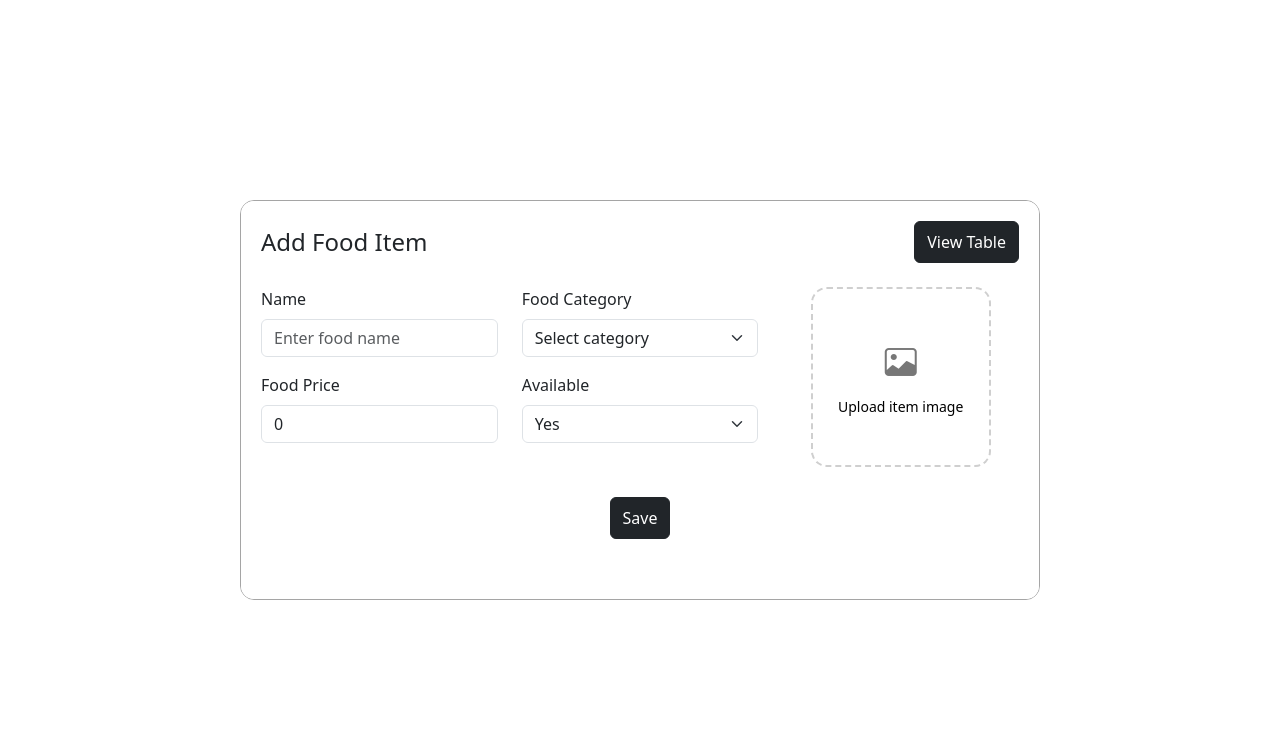
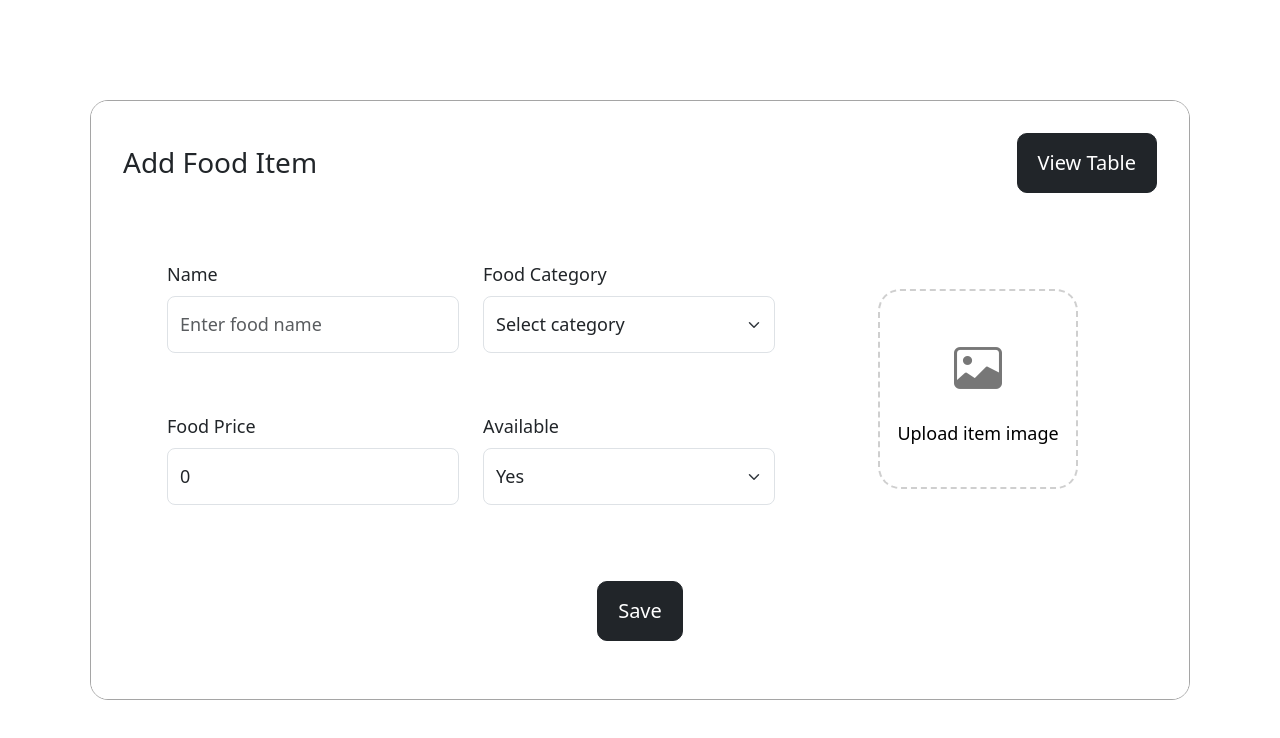
Before and after one commit to deshpandeishan/angular-app, an Angular app: page / in a window 1280 px wide. Both pictures are taken after a click on the button "Add Food Item". Shown: the top 738 px of the page. Built offline with nearby package versions, Linux system fonts and the light colour scheme.

Commit message:
add mq for edit icon

```diff
--- a/src/app/food/add-food/add-food.css
+++ b/src/app/food/add-food/add-food.css
@@ -1,8 +1,8 @@
 .image-upload-box {
-    width: 180px;
-    height: 180px;
+    width: 200px;
+    height: 200px;
     border: 2px dashed #cfcfcf;
-    border-radius: 16px;
+    border-radius: 22px;
     cursor: pointer;
     display: flex;
     flex-direction: column;
@@ -11,24 +11,24 @@
     background-color: #fff;
     text-align: center;
     color: #555;
+    margin: 50px;
     transition: border-color 0.2s ease;
-}
-
-.image-upload-box p {
-    margin: 0;
-    margin-top: 6px;
-    font-size: 14px;
-    font-weight: 500;
-    color: #000;
 }
 
 .image-upload-box:hover {
     border-color: #000;
 }
 
+.image-upload-box p {
+    margin: 10px 0 0 0;
+    font-size: 18px;
+    font-weight: 500;
+    color: #000;
+}
+
 .upload-icon {
-    font-size: 32px;
-    margin-bottom: 4px;
+    font-size: 48px;
+    margin-bottom: 6px;
     color: #777;
 }
 
@@ -36,11 +36,83 @@
     width: 100%;
     height: 100%;
     object-fit: cover;
-    border-radius: 14px;
+    border-radius: 18px;
 }
 
 .btn-dark {
-    font-size: 16px;
-    border-radius: 6px;
-    padding: 8px 12px;
+    font-size: 20px;
+    border-radius: 10px;
+    padding: 14px 20px;
 }
+
+h4 {
+    font-size: 28px;
+}
+
+.row {
+    padding: 22px;
+}
+
+.form-label {
+    font-size: 18px;
+    font-weight: 500;
+}
+
+.form-control,
+.form-select {
+    font-size: 18px;
+    padding: 14px 12px;
+    border-radius: 8px;
+}
+
+.row.mb-3,
+.row.mb-4 {
+    margin-bottom: 28px;
+}
+
+@media (max-width: 768px) {
+    .image-upload-box {
+        width: 150px;
+        height: 150px;
+        border-radius: 16px;
+        margin: 0;
+    }
+
+    .image-upload-box p {
+        font-size: 13px;
+        margin-top: 0px;
+    }
+
+    .upload-icon {
+        font-size: 22px;
+        margin-bottom: 4px;
+    }
+
+    .row {
+        padding: 0;
+    }
+
+    .preview-image {
+        border-radius: 14px;
+    }
+
+    .btn-dark {
+        font-size: 16px;
+        padding: 6px 16px;
+    }
+
+    h4 {
+        font-size: 18px;
+    }
+
+    .form-label {
+        font-size: 14px;
+        margin-top: 18px;
+    }
+
+    .form-control,
+    .form-select {
+        font-size: 14px;
+        padding: 8px 10px;
+    }
+}
--- a/src/app/food/edit-food/edit-food.css
+++ b/src/app/food/edit-food/edit-food.css
@@ -1,8 +1,8 @@
 .image-upload-box {
-    width: 180px;
-    height: 180px;
+    width: 200px;
+    height: 200px;
     border: 2px dashed #cfcfcf;
-    border-radius: 16px;
+    border-radius: 22px;
     cursor: pointer;
     display: flex;
     flex-direction: column;
@@ -11,24 +11,24 @@
     background-color: #fff;
     text-align: center;
     color: #555;
+    margin: 50px;
     transition: border-color 0.2s ease;
-}
-
-.image-upload-box p {
-    margin: 0;
-    margin-top: 6px;
-    font-size: 14px;
-    font-weight: 500;
-    color: #000;
 }
 
 .image-upload-box:hover {
     border-color: #000;
 }
 
+.image-upload-box p {
+    margin: 10px 0 0 0;
+    font-size: 18px;
+    font-weight: 500;
+    color: #000;
+}
+
 .upload-icon {
-    font-size: 32px;
-    margin-bottom: 4px;
+    font-size: 48px;
+    margin-bottom: 6px;
     color: #777;
 }
 
@@ -36,11 +36,83 @@
     width: 100%;
     height: 100%;
     object-fit: cover;
-    border-radius: 14px;
+    border-radius: 18px;
 }
 
 .btn-dark {
-    font-size: 16px;
-    border-radius: 6px;
-    padding: 8px 12px;
+    font-size: 20px;
+    border-radius: 10px;
+    padding: 14px 20px;
 }
+
+h4 {
+    font-size: 28px;
+}
+
+.row {
+    padding: 22px;
+}
+
+.form-label {
+    font-size: 18px;
+    font-weight: 500;
+}
+
+.form-control,
+.form-select {
+    font-size: 18px;
+    padding: 14px 12px;
+    border-radius: 8px;
+}
+
+.row.mb-3,
+.row.mb-4 {
+    margin-bottom: 28px;
+}
+
+@media (max-width: 768px) {
+    .image-upload-box {
+        width: 150px;
+        height: 150px;
+        border-radius: 16px;
+        margin: 0;
+    }
+
+    .image-upload-box p {
+        font-size: 13px;
+        margin-top: 0px;
+    }
+
+    .upload-icon {
+        font-size: 22px;
+        margin-bottom: 4px;
+    }
+
+    .row {
+        padding: 0;
+    }
+
+    .preview-image {
+        border-radius: 14px;
+    }
+
+    .btn-dark {
+        font-size: 16px;
+        padding: 6px 16px;
+    }
+
+    h4 {
+        font-size: 18px;
+    }
+
+    .form-label {
+        font-size: 14px;
+        margin-top: 18px;
+    }
+
+    .form-control,
+    .form-select {
+        font-size: 14px;
+        padding: 8px 10px;
+    }
+}
--- a/src/app/food/food-table/food-table.css
+++ b/src/app/food/food-table/food-table.css
@@ -1,29 +1,36 @@
 .table {
-    border-radius: 8px;
+    border-radius: 14px;
     overflow: hidden;
     width: 100%;
     border-collapse: collapse;
+}
+
+.table th,
+.table td {
+    padding: 26px 32px;
+    vertical-align: middle;
+    border-bottom: 1px solid #ddd;
+    font-size: 18px;
+}
+
+.table th {
+    font-weight: 600;
+    font-size: 20px;
 }
 
 .table td:last-child {
     display: flex;
     justify-content: center;
     align-items: center;
-    gap: 12px;
-}
-
-.table th, .table td {
-    padding: 12px 15px;
-    vertical-align: middle;
-    border-bottom: 1px solid #ddd;
+    gap: 22px;
 }
 
 .table th:last-child {
     text-align: center;
 }
 
-.table th {
-    font-weight: 600;
+.bi-pencil {
+    font-size: 22px;
 }
 
 .bi-pencil:hover {
@@ -33,15 +40,19 @@
 .btn-custom {
     background-color: #e0e0e0;
     color: #000;
-    padding: 8px 12px;
-    font-size: 16px;
+    padding: 14px 22px;
+    font-size: 19px;
     transition: background-color 0.3s;
     border: none;
-    border-radius: 6px;
+    border-radius: 10px;
 }
 
 .btn-custom:hover {
     background-color: #cfcfcf;
+}
+
+h4 {
+    font-size: 26px;
 }
 
 @media (max-width: 768px) {
@@ -53,7 +64,14 @@
         display: none;
     }
 
-    .table, .table tbody, .table tr, .table td {
+    .bi-pencil {
+        font-size: 16px;
+    }
+
+    .table,
+    .table tbody,
+    .table tr,
+    .table td {
         display: block;
         width: 100%;
     }
@@ -71,6 +89,7 @@
         text-align: left;
         border: none;
         position: relative;
+        font-size: 14px;
     }
 
     .table td::before {
@@ -88,5 +107,6 @@
 
     .btn-custom {
         font-size: 14px;
+        padding: 8px 12px;
     }
 }
--- a/src/app/layout/container/container.css
+++ b/src/app/layout/container/container.css
@@ -3,13 +3,13 @@
     top: 50%;
     left: 50%;
     transform: translate(-50%, -50%);
-    max-width: 800px;
+    max-width: 1100px;
     width: 100%;
-    height: 400px;
+    height: 600px;
     display: flex;
     flex-direction: column;
     border: 1px solid #a5a5a5;
-    border-radius: 14px;
+    border-radius: 18px;
     overflow: hidden;
     background-color: #fff;
 }
@@ -17,13 +17,18 @@
 .main-content {
     flex: 1;
     background-color: #fff;
-    padding: 20px;
+    padding: 32px;
     overflow-y: auto;
 }
 
 table th,
 table td {
     text-align: left;
+    font-size: 17px;
+}
+
+h4 {
+    font-size: 24px;
 }
 
 @media (max-width: 768px) {
```
